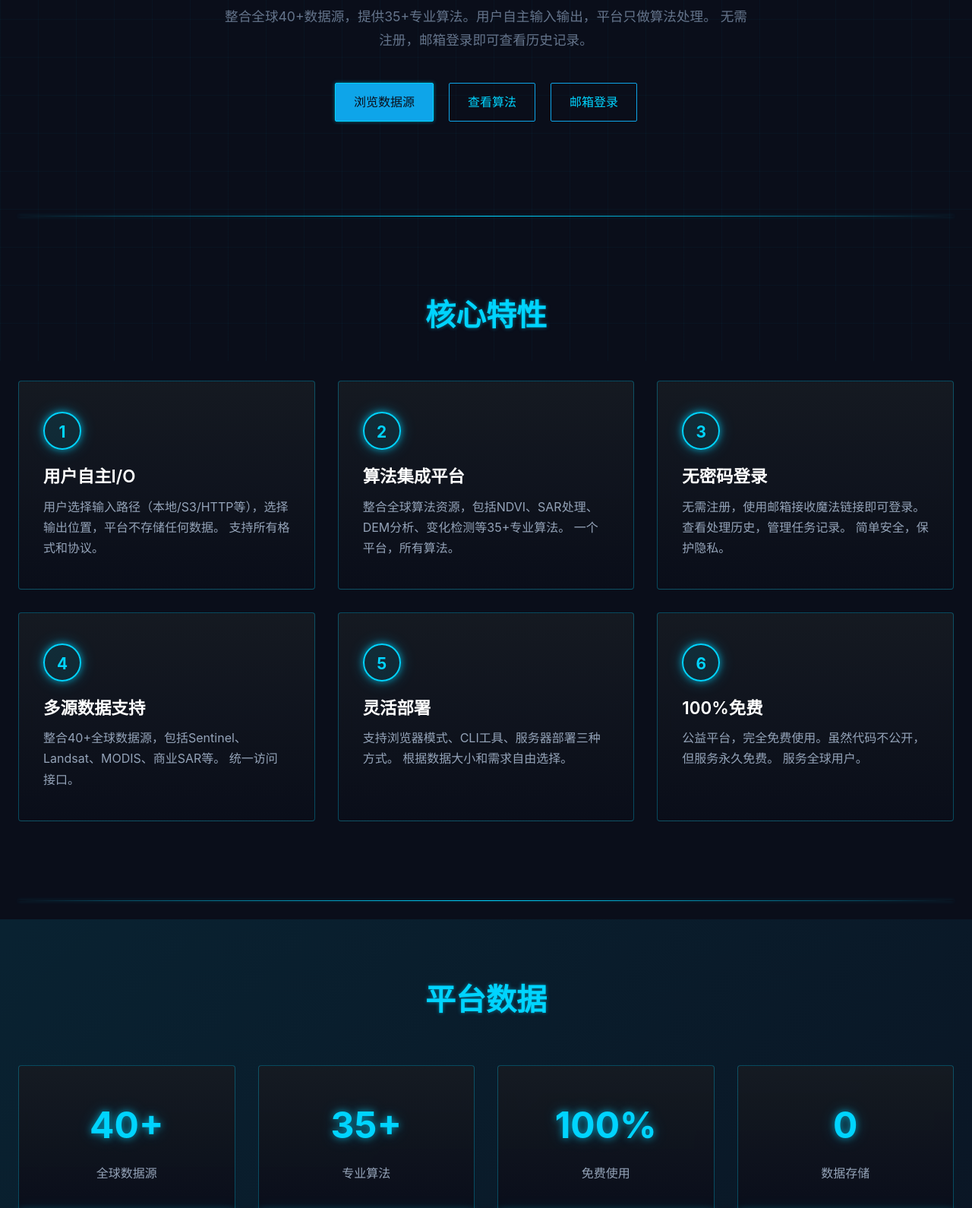
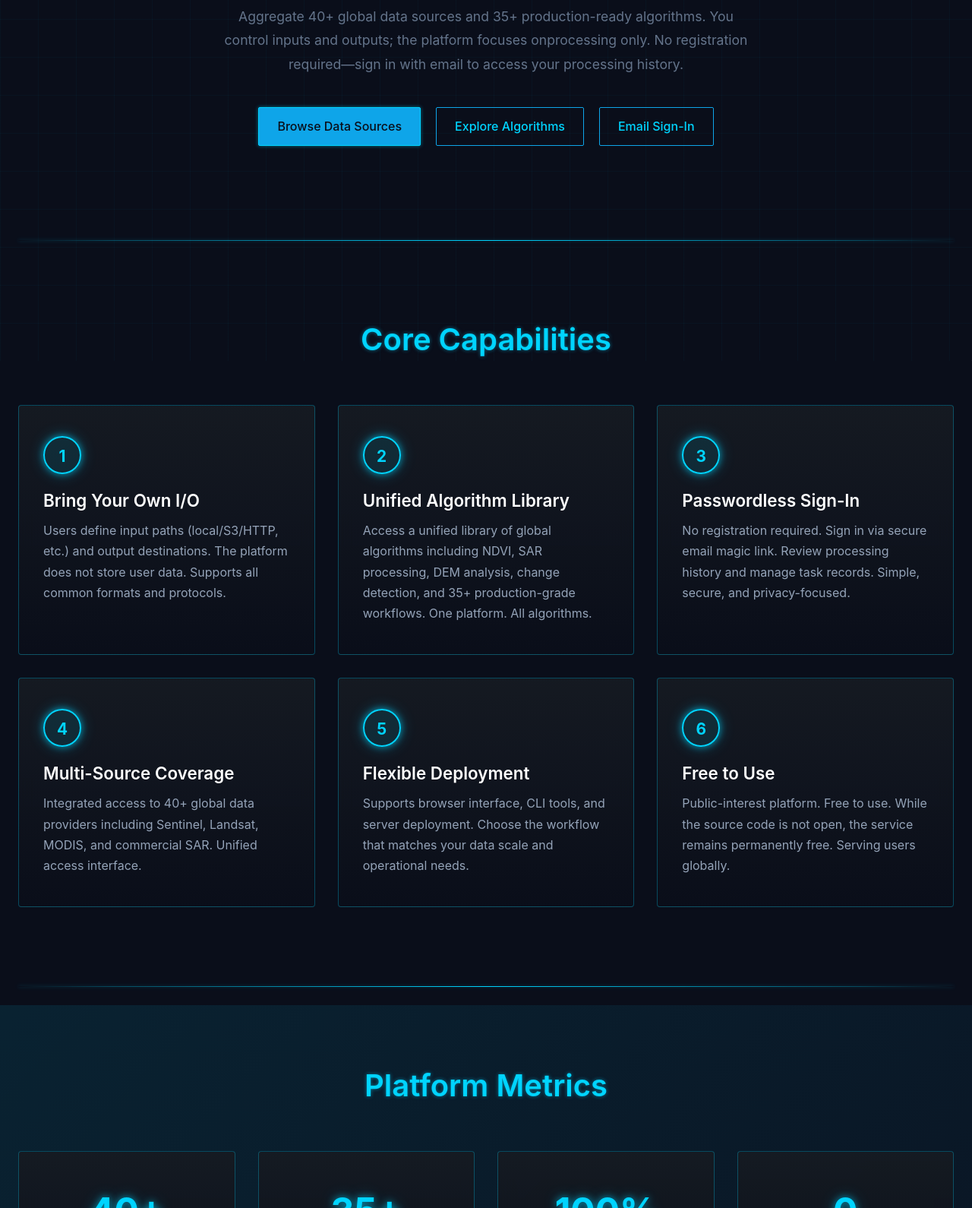
Before and after one commit to vicky10844132-a11y/sat-discovery-platform, a plain HTML site: page index.html in a window 1280 px wide. Shown: the part 325-1915 px from the top of the page at 76% size. Drawn offline with Linux system fonts and the light colour scheme.

Commit message:
i18n: finalize professional English landing page

```diff
--- a/index.html
+++ b/index.html
@@ -1,9 +1,9 @@
 <!DOCTYPE html>
-<html lang="zh-CN">
+<html lang="en">
 <head>
     <meta charset="UTF-8">
     <meta name="viewport" content="width=device-width, initial-scale=1.0">
-    <title>SAT-DISCOVERY - 卫星数据算法处理平台</title>
+    <title>SAT-DISCOVERY — Satellite Data Processing Platform</title>
     <link rel="stylesheet" href="css/cyber-theme.css">
     <style>
         /* 导航栏 */
@@ -331,10 +331,10 @@
         <div class="container">
             <a href="/" class="nav-logo">🛰️ SAT-DISCOVERY</a>
             <ul class="nav-menu">
-                <li><a href="/">首页</a></li>
-                <li><a href="data_sources.html">数据源</a></li>
-                <li><a href="algorithms.html">算法库</a></li>
-                <li><a href="login.html">登录</a></li>
+                <li><a href="/">Home</a></li>
+                <li><a href="data_sources.html">Data Sources</a></li>
+                <li><a href="algorithms.html">Algorithm Library</a></li>
+                <li><a href="login.html">Sign In</a></li>
             </ul>
         </div>
     </nav>
@@ -343,15 +343,15 @@
     <section class="hero">
         <div class="container">
             <h1>SAT-DISCOVERY</h1>
-            <p class="hero-subtitle text-glow">卫星数据算法处理平台</p>
+            <p class="hero-subtitle text-glow">Satellite Data Processing Platform</p>
             <p class="hero-description">
-                整合全球40+数据源，提供35+专业算法。用户自主输入输出，平台只做算法处理。
-                无需注册，邮箱登录即可查看历史记录。
+                Aggregate 40+ global data sources and 35+ production-ready algorithms. You control inputs and outputs; the platform focuses onprocessing only.
+                No registration required—sign in with email to access your processing history.
             </p>
             <div class="hero-buttons">
-                <a href="data_sources.html" class="btn btn-primary">浏览数据源</a>
-                <a href="algorithms.html" class="btn">查看算法</a>
-                <a href="login.html" class="btn">邮箱登录</a>
+                <a href="data_sources.html" class="btn btn-primary">Browse Data Sources</a>
+                <a href="algorithms.html" class="btn">Explore Algorithms</a>
+                <a href="login.html" class="btn">Email Sign-In</a>
             </div>
         </div>
     </section>
@@ -360,62 +360,62 @@
         <div class="divider-thin"></div>
     </div>
 
-    <!-- 核心特性 -->
+    <!-- Core Capabilities -->
     <section class="features-section">
         <div class="container">
-            <h2 class="section-title">核心特性</h2>
+            <h2 class="section-title">Core Capabilities</h2>
             <div class="features-grid">
                 <div class="feature-card numbered-item" data-number="1">
                     <div class="feature-number">1</div>
-                    <h3>用户自主I/O</h3>
+                    <h3>Bring Your Own I/O</h3>
                     <p>
-                        用户选择输入路径（本地/S3/HTTP等），选择输出位置，平台不存储任何数据。
-                        支持所有格式和协议。
+                        Users define input paths (local/S3/HTTP, etc.) and output destinations. The platform does not store user data.
+                        Supports all common formats and protocols.
                     </p>
                 </div>
 
                 <div class="feature-card numbered-item" data-number="2">
                     <div class="feature-number">2</div>
-                    <h3>算法集成平台</h3>
+                    <h3>Unified Algorithm Library</h3>
                     <p>
-                        整合全球算法资源，包括NDVI、SAR处理、DEM分析、变化检测等35+专业算法。
-                        一个平台，所有算法。
+                        Access a unified library of global algorithms including NDVI, SAR processing, DEM analysis, change detection, and 35+ production-grade workflows.
+                        One platform. All algorithms.
                     </p>
                 </div>
 
                 <div class="feature-card numbered-item" data-number="3">
                     <div class="feature-number">3</div>
-                    <h3>无密码登录</h3>
+                    <h3>Passwordless Sign-In</h3>
                     <p>
-                        无需注册，使用邮箱接收魔法链接即可登录。查看处理历史，管理任务记录。
-                        简单安全，保护隐私。
+                        No registration required. Sign in via secure email magic link. Review processing history and manage task records.
+                        Simple, secure, and privacy-focused.
                     </p>
                 </div>
 
                 <div class="feature-card numbered-item" data-number="4">
                     <div class="feature-number">4</div>
-                    <h3>多源数据支持</h3>
+                    <h3>Multi-Source Coverage</h3>
                     <p>
-                        整合40+全球数据源，包括Sentinel、Landsat、MODIS、商业SAR等。
-                        统一访问接口。
+                        Integrated access to 40+ global data providers including Sentinel, Landsat, MODIS, and commercial SAR.
+                        Unified access interface.
                     </p>
                 </div>
 
                 <div class="feature-card numbered-item" data-number="5">
                     <div class="feature-number">5</div>
-                    <h3>灵活部署</h3>
+                    <h3>Flexible Deployment</h3>
                     <p>
-                        支持浏览器模式、CLI工具、服务器部署三种方式。
-                        根据数据大小和需求自由选择。
+                        Supports browser interface, CLI tools, and server deployment.
+                        Choose the workflow that matches your data scale and operational needs.
                     </p>
                 </div>
 
                 <div class="feature-card numbered-item" data-number="6">
                     <div class="feature-number">6</div>
-                    <h3>100%免费</h3>
+                    <h3>Free to Use</h3>
                     <p>
-                        公益平台，完全免费使用。虽然代码不公开，但服务永久免费。
-                        服务全球用户。
+                        Public-interest platform. Free to use. While the source code is not open, the service remains permanently free.
+                        Serving users globally.
                     </p>
                 </div>
             </div>
@@ -429,23 +429,23 @@
     <!-- 统计数据 -->
     <section class="stats-section">
         <div class="container">
-            <h2 class="section-title">平台数据</h2>
+            <h2 class="section-title">Platform Metrics</h2>
             <div class="stats-grid">
                 <div class="stat-card">
                     <span class="stat-value">40+</span>
-                    <span class="stat-label">全球数据源</span>
+                    <span class="stat-label">Global Data Sources</span>
                 </div>
                 <div class="stat-card">
                     <span class="stat-value">35+</span>
-                    <span class="stat-label">专业算法</span>
+                    <span class="stat-label">Production Algorithms</span>
                 </div>
                 <div class="stat-card">
                     <span class="stat-value">100%</span>
-                    <span class="stat-label">免费使用</span>
+                    <span class="stat-label">Free Access</span>
                 </div>
                 <div class="stat-card">
                     <span class="stat-value">0</span>
-                    <span class="stat-label">数据存储</span>
+                    <span class="stat-label">Data Storage</span>
                 </div>
             </div>
         </div>
@@ -459,15 +459,15 @@
     <section class="cta-section">
         <div class="container">
             <div class="cta-panel">
-                <h2 class="text-glow">开始使用</h2>
+                <h2 class="text-glow">Get Started</h2>
                 <p>
-                    浏览数据源，选择算法，开始处理。
+                    Browse Data Sources，选择算法，开始处理。
                     <br>
-                    无需注册，邮箱登录即可查看历史。
+                    无需注册，Email Sign-In即可查看历史。
                 </p>
                 <div style="display: flex; gap: 20px; justify-content: center;">
-                    <a href="data_sources.html" class="btn btn-primary">浏览数据源</a>
-                    <a href="algorithms.html" class="btn">查看算法库</a>
+                    <a href="data_sources.html" class="btn btn-primary">Browse Data Sources</a>
+                    <a href="algorithms.html" class="btn">Explore Algorithm Library</a>
                 </div>
             </div>
         </div>
@@ -478,13 +478,13 @@
         <div class="container">
             <div class="footer-logo">SAT-DISCOVERY</div>
             <div class="footer-links">
-                <a href="data_sources.html">数据源</a>
-                <a href="algorithms.html">算法库</a>
-                <a href="login.html">登录</a>
-                <a href="history.html">历史记录</a>
+                <a href="data_sources.html">Data Sources</a>
+                <a href="algorithms.html">Algorithm Library</a>
+                <a href="login.html">Sign In</a>
+                <a href="history.html">History</a>
             </div>
             <p class="footer-copyright">
-                © 2026 SAT-DISCOVERY. 公益平台 · 免费使用 · 版权所有
+                © 2026 SAT-DISCOVERY. 公益平台 · Free Access · 版权所有
             </p>
         </div>
     </footer>
```
